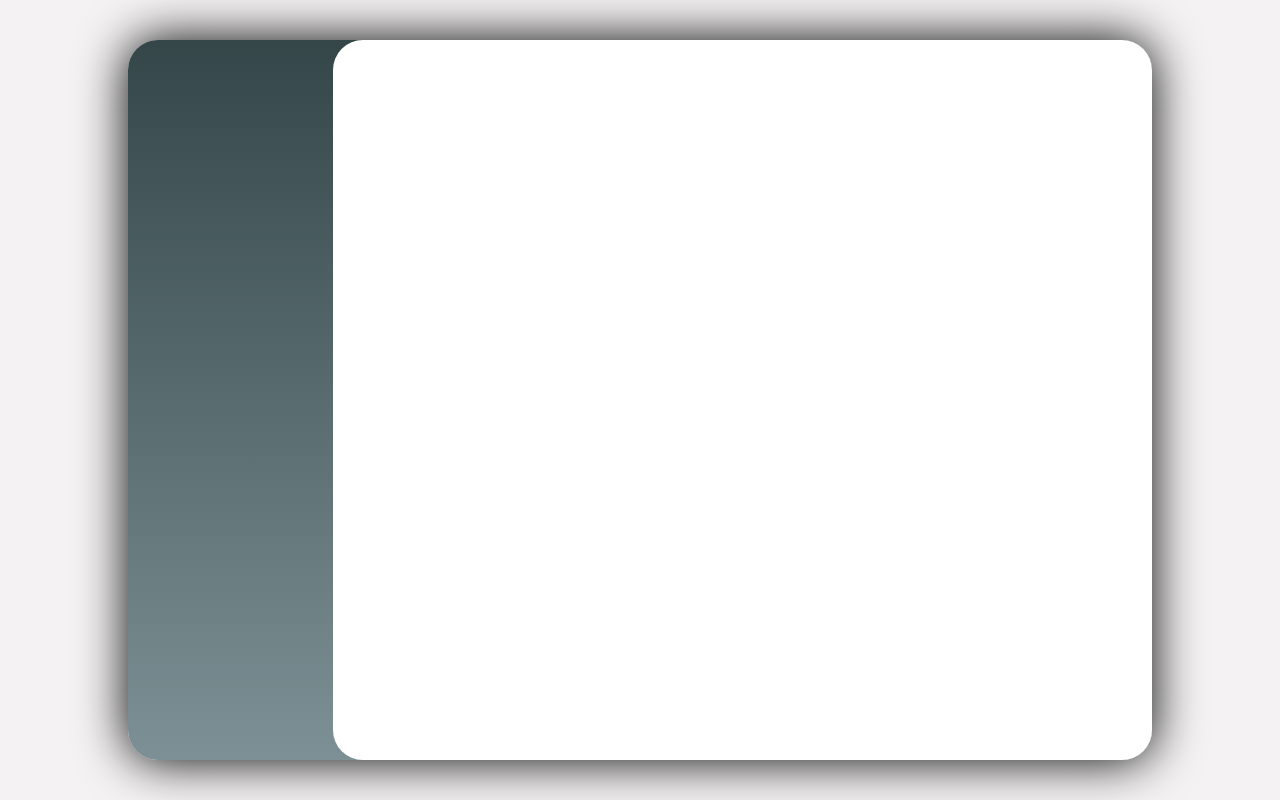
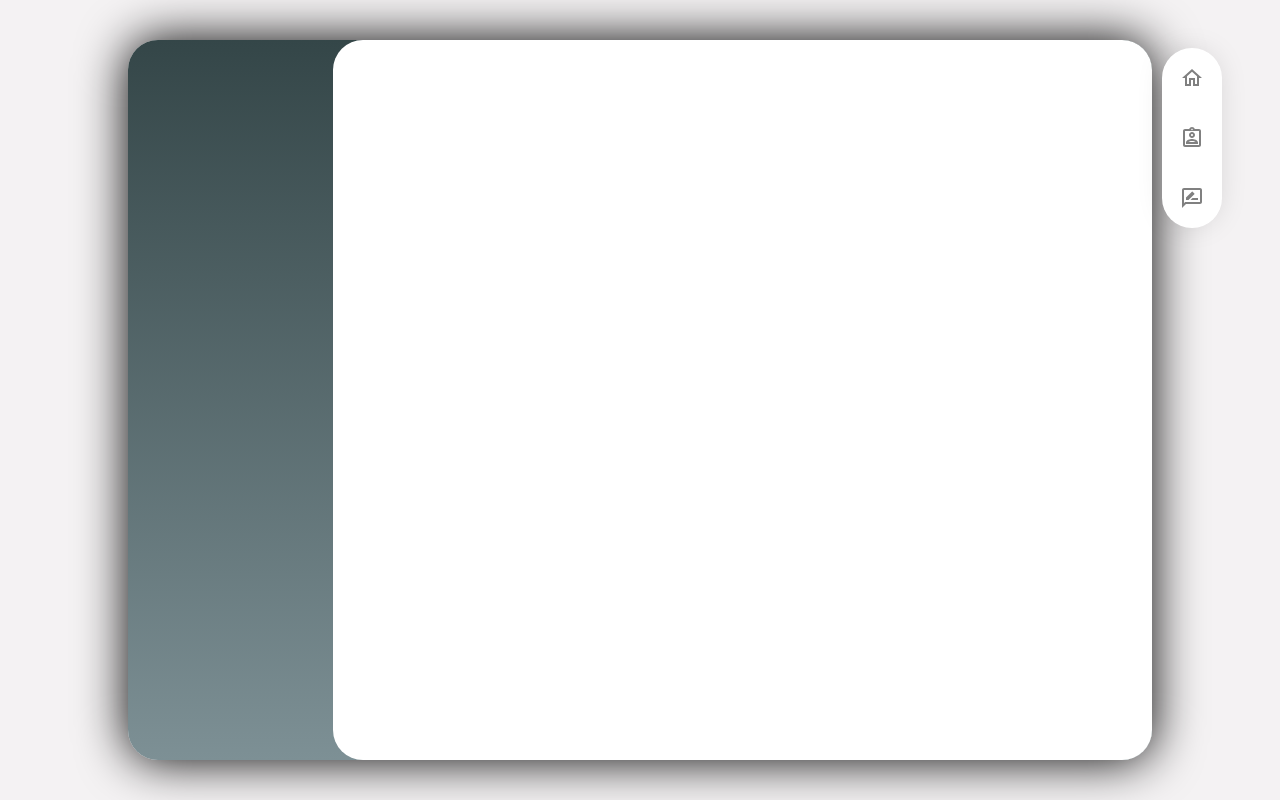
Before and after one commit to jaehunGit/blogFront, a React (Create React App) app: page / in a window 1280 px wide. Built offline with nearby package versions, Linux system fonts and the light colour scheme.

Commit message:
redux, mui, 추가 및 설정 icon 추가 후 이벤트 추가

```diff
--- a/package.json
+++ b/package.json
@@ -3,12 +3,18 @@
   "version": "0.1.0",
   "private": true,
   "dependencies": {
+    "@emotion/react": "^11.11.4",
+    "@emotion/styled": "^11.11.5",
+    "@mui/icons-material": "^5.15.19",
+    "@mui/material": "^5.15.19",
     "@testing-library/jest-dom": "^5.17.0",
     "@testing-library/react": "^13.4.0",
     "@testing-library/user-event": "^13.5.0",
     "react": "^18.3.1",
     "react-dom": "^18.3.1",
+    "react-redux": "^9.1.2",
     "react-scripts": "5.0.1",
+    "redux": "^5.0.1",
     "styled-components": "^6.1.11",
     "styled-reset": "^4.5.2",
     "web-vitals": "^2.1.4"
--- a/src/App.js
+++ b/src/App.js
@@ -4,6 +4,8 @@ import MainContainer from "./styles/MainContainer.styles";
 import SubContainer1 from "./styles/SubContainer1.Styles";
 import SubContainer2 from "./styles/SubContainer2.Styles";
 import NavigationBar from "./styles/NavigationBar.styles";
+import NavButton from "./styles/NavButton.Styles";
+import MuiIcon from "./components/MuiIcon";
 
 function App() {
   return (
@@ -14,9 +16,15 @@ function App() {
         <SubContainer2></SubContainer2>
       </MainContainer>
       <NavigationBar>
-        {/* <div style={{ width: "100%", height: "50px" }}></div>
-        <div style={{ width: "100%", height: "50px" }}></div>
-        <div style={{ width: "100%", height: "50px" }}></div> */}
+        <NavButton>
+          <MuiIcon type="home" size="large" color="gray" />
+        </NavButton>
+        <NavButton>
+          <MuiIcon type="people" size="large" color="gray" />
+        </NavButton>
+        <NavButton>
+          <MuiIcon type="review" size="large" color="gray" />
+        </NavButton>
       </NavigationBar>
     </>
   );
--- /dev/null
+++ b/src/actions/Actions.js
@@ -0,0 +1,6 @@
+export const SET_ACTIVE_ICON = "SET_ACTIVE_ICON";
+
+export const setActiveIcon = (iconType) => ({
+  type: SET_ACTIVE_ICON,
+  payload: iconType,
+});
--- /dev/null
+++ b/src/components/MuiIcon.js
@@ -0,0 +1,45 @@
+import React from "react";
+import { useDispatch, useSelector } from "react-redux";
+import { setActiveIcon } from "../actions/Actions";
+import { IconContainer } from "../styles/IconContainer.styles";
+import HomeOutlinedIcon from "@mui/icons-material/HomeOutlined";
+import AssignmentIndOutlinedIcon from "@mui/icons-material/AssignmentIndOutlined";
+import RateReviewOutlinedIcon from "@mui/icons-material/RateReviewOutlined";
+
+const MuiIcon = ({ type, size = "large", color = "gray" }) => {
+  const dispatch = useDispatch();
+  const activeIcon = useSelector((state) => state.activeIcon);
+
+  const handleClick = () => {
+    dispatch(setActiveIcon(type === activeIcon ? null : type)); // 클릭한 아이콘이 이미 활성 상태인 경우, 다시 클릭하면 비활성 상태로 변경
+  };
+
+  let IconComponent = null;
+
+  switch (type) {
+    case "home":
+      IconComponent = HomeOutlinedIcon;
+      break;
+    case "people":
+      IconComponent = AssignmentIndOutlinedIcon;
+      break;
+    case "review":
+      IconComponent = RateReviewOutlinedIcon;
+      break;
+    default:
+      break;
+  }
+
+  return (
+    <IconContainer
+      size={size}
+      type={type}
+      color={activeIcon === type ? "#12B886" : color}
+      onClick={handleClick}
+    >
+      {IconComponent && <IconComponent />}
+    </IconContainer>
+  );
+};
+
+export default MuiIcon;
--- a/src/index.js
+++ b/src/index.js
@@ -1,13 +1,17 @@
-import React from 'react';
-import ReactDOM from 'react-dom/client';
-import './index.css';
-import App from './App';
-import reportWebVitals from './reportWebVitals';
+import React from "react";
+import { createRoot } from "react-dom/client";
+import { Provider } from "react-redux";
+import store from "./store/store";
+import "./index.css";
+import App from "./App";
+import reportWebVitals from "./reportWebVitals";
 
-const root = ReactDOM.createRoot(document.getElementById('root'));
+const root = createRoot(document.getElementById("root"));
 root.render(
   <React.StrictMode>
-    <App />
+    <Provider store={store}>
+      <App />
+    </Provider>
   </React.StrictMode>
 );
 
--- /dev/null
+++ b/src/reducers/reducers.js
@@ -0,0 +1,20 @@
+import { SET_ACTIVE_ICON } from "../actions/Actions";
+
+const initialState = {
+  activeIcon: null,
+};
+
+// 리듀서 함수 정의
+const rootReducer = (state = initialState, action) => {
+  switch (action.type) {
+    case SET_ACTIVE_ICON:
+      return {
+        ...state,
+        activeIcon: action.payload,
+      };
+    default:
+      return state;
+  }
+};
+
+export default rootReducer;
--- /dev/null
+++ b/src/store/store.js
@@ -0,0 +1,6 @@
+import { createStore } from "redux";
+import rootReducer from "../reducers/reducers";
+
+const store = createStore(rootReducer);
+
+export default store;
--- /dev/null
+++ b/src/styles/IconContainer.styles.js
@@ -0,0 +1,15 @@
+import styled from "styled-components";
+
+export const IconContainer = styled.div`
+  font-size: ${({ size }) => (size === "large" ? "40px" : "24px")};
+  color: ${({ type, color }) => (type === "active" ? "#12B886" : color)};
+  cursor: pointer;
+  transition: color 0.3s ease;
+  display: flex;
+  align-items: center;
+  justify-content: center;
+
+  &:hover {
+    color: #12b886;
+  }
+`;
--- /dev/null
+++ b/src/styles/NavButton.Styles.js
@@ -0,0 +1,11 @@
+import styled from "styled-components";
+
+export const NavButton = styled.div`
+  width: 100%;
+  height: 60px;
+  display: flex;
+  align-items: center;
+  justify-content: center;
+`;
+
+export default NavButton;
```
Also changed, not shown: 1 other file (tests, documents, lock files or other folders).
